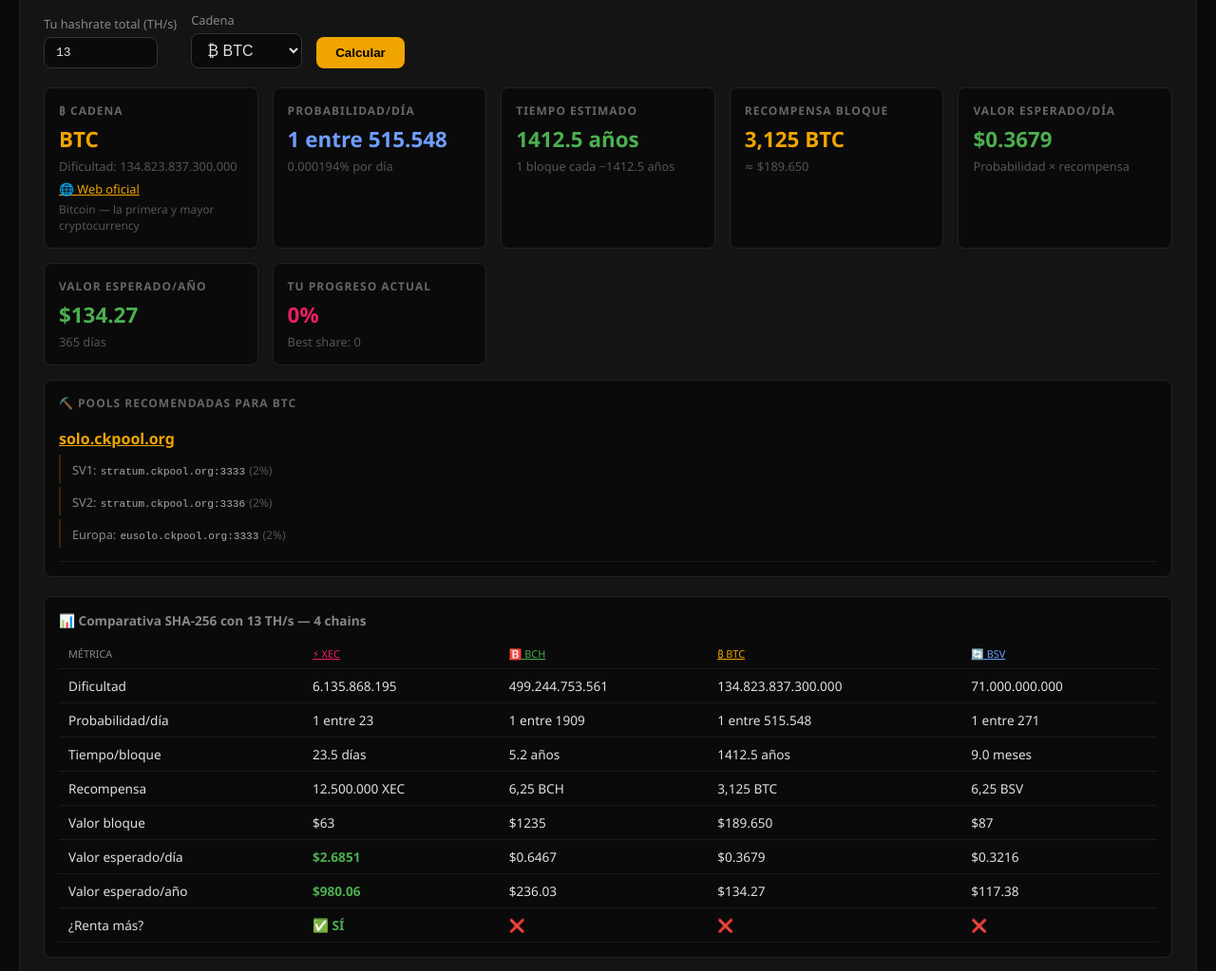
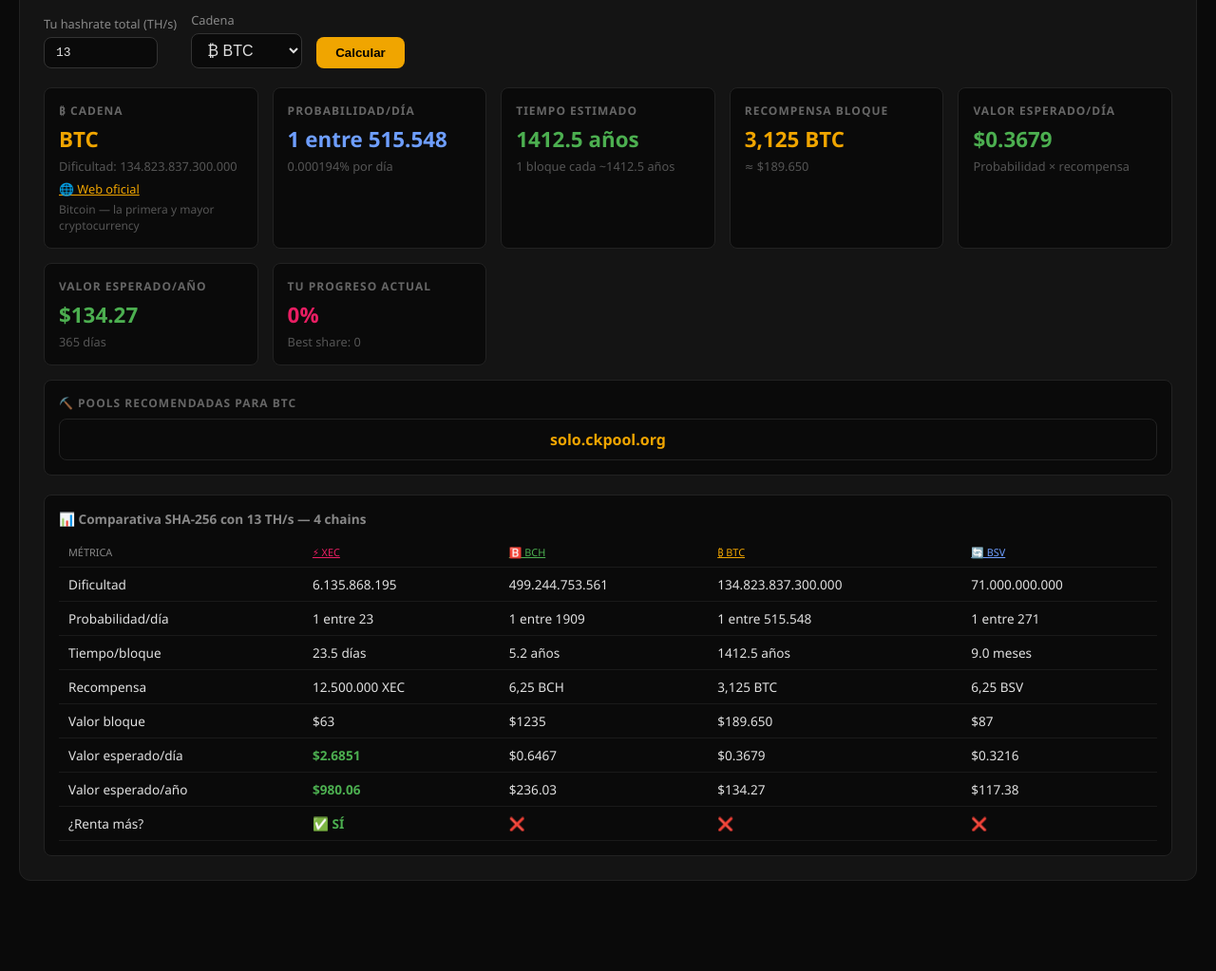
Before and after one commit to Pexuguelas/ckpool-dashboard, a plain HTML site: page index.html in a window 1280 px wide. Shown: the part 1437-2460 px from the top of the page at 95% size. After the commit the page ends 2415 px from the top, so only its background shows below. Drawn offline with nearby package versions, Linux system fonts and the light colour scheme.

Commit message:
Simplificar pools: solo enlaces a webs oficiales, sin stratum
- Eliminados todos los stratum (algunas pools requieren registro)
- Cada pool es un boton enlace a su web oficial
- BTC: solo.ckpool.org
- BCH: solo.ckpool BCH + Mining Dutch BCH
- BSV: Mining Dutch BSV
- XEC: Mining Dutch XEC + e.cash/mining

```diff
--- a/index.html
+++ b/index.html
@@ -226,34 +226,18 @@
         // Difficulty and price data (updated from APIs)
         let CHAINS = {
             btc: { name: 'BTC', emoji: '₿', diff: 1.348238373e14, price: 60688, reward: 3.125, color: '#f0a500', web: 'https://bitcoin.org', desc: 'Bitcoin — la primera y mayor cryptocurrency', pools: [
-                { name: 'solo.ckpool.org', url: 'https://solo.ckpool.org', stratums: [
-                    { label: 'SV1', stratum: 'stratum.ckpool.org:3333', fee: '2%' },
-                    { label: 'SV2', stratum: 'stratum.ckpool.org:3336', fee: '2%' },
-                    { label: 'Europa', stratum: 'eusolo.ckpool.org:3333', fee: '2%' }
-                ]}
+                { name: 'solo.ckpool.org', url: 'https://solo.ckpool.org' }
             ] },
             bch: { name: 'BCH', emoji: '🅱️', diff: 4.99244753561e11, price: 197.52, reward: 6.25, color: '#4caf50', web: 'https://bch.info', desc: 'Bitcoin Cash — fork de Bitcoin con bloques más grandes', pools: [
-                { name: 'solo.ckpool BCH', url: 'https://solo.ckpool.org', stratums: [
-                    { label: 'SV1', stratum: 'stratum.bcckpool.com:3333', fee: '2%' }
-                ]},
-                { name: 'Mining Dutch BCH', url: 'https://www.mining-dutch.nl/pools/bitcoincashnode.php', stratums: [
-                    { label: 'Europa', stratum: 'europe.mining-dutch.nl:3406', fee: '0.50% solo' }
-                ]}
+                { name: 'solo.ckpool BCH', url: 'https://solo.ckpool.org' },
+                { name: 'Mining Dutch BCH', url: 'https://www.mining-dutch.nl/pools/bitcoincashnode.php' }
             ] },
             bsv: { name: 'BSV', emoji: '🔄', diff: 7.1e10, price: 13.97, reward: 6.25, color: '#6e9eff', web: 'https://bitcoinsv.com', desc: 'Bitcoin SV — fork de BCH enfocado en escalabilidad on-chain', pools: [
-                { name: 'Mining Dutch BSV', url: 'https://www.mining-dutch.nl/pools/bitcoinsv.php', stratums: [
-                    { label: 'Europa', stratum: 'europe.mining-dutch.nl:3433', fee: '0.50% solo' },
-                    { label: 'Américas', stratum: 'americas.mining-dutch.nl:3433', fee: '0.50% solo' },
-                    { label: 'Asia', stratum: 'asia.mining-dutch.nl:3433', fee: '0.50% solo' }
-                ]}
+                { name: 'Mining Dutch BSV', url: 'https://www.mining-dutch.nl/pools/bitcoinsv.php' }
             ] },
             xec: { name: 'XEC', emoji: '⚡', diff: 6.135868195e9, price: 0.00000504, reward: 12500000, color: '#e91e63', web: 'https://e.cash', desc: 'eCash (XEC) — fork de BCH con re-denominación, dificultad muy baja. Merged mining gratis', pools: [
-                { name: 'Mining Dutch XEC', url: 'https://www.mining-dutch.nl/pools/ecash.php', stratums: [
-                    { label: 'Europa', stratum: 'europe.mining-dutch.nl:3407', fee: '0.50% solo' },
-                    { label: 'Américas', stratum: 'americas.mining-dutch.nl:3407', fee: '0.50% solo' },
-                    { label: 'Asia', stratum: 'asia.mining-dutch.nl:3407', fee: '0.50% solo' }
-                ]},
-                { name: 'eCash Mining (más pools)', url: 'https://e.cash/mining', stratums: [] }
+                { name: 'Mining Dutch XEC', url: 'https://www.mining-dutch.nl/pools/ecash.php' },
+                { name: 'eCash Mining (más pools)', url: 'https://e.cash/mining' }
             ] }
         };
 
@@ -312,10 +296,7 @@
                 <div class="calc-result-card"><h4>Valor esperado/día</h4><div class="calc-value" style="color:#4caf50">$${expectedValueDay.toFixed(4)}</div><div class="calc-sub">Probabilidad × recompensa</div></div>
                 <div class="calc-result-card"><h4>Valor esperado/año</h4><div class="calc-value" style="color:#4caf50">$${(expectedValueDay*365).toFixed(2)}</div><div class="calc-sub">365 días</div></div>
                 <div class="calc-result-card"><h4>Tu progreso actual</h4><div class="calc-value" style="color:#e91e63">${progress}%</div><div class="calc-sub">Best share: ${formatNum(Math.round(bestshare))}</div></div>
-                <div class="calc-result-card" style="grid-column:1/-1"><h4>⛏️ Pools recomendadas para ${c.name}</h4><div style="margin-top:8px">${c.pools.map(p => {
-                    const stratumList = p.stratums.length > 0 ? p.stratums.map(s => `<div style="padding:4px 0 4px 12px;border-left:2px solid ${c.color}33;margin:4px 0"><span style="color:#888;font-size:0.8em">${s.label}:</span> <span style="color:#aaa;font-family:monospace;font-size:0.85em">${s.stratum}</span> <span style="color:#555;font-size:0.75em">(${s.fee})</span></div>`).join('') : '<div style="color:#555;font-size:0.8em;padding:4px 0 4px 12px">Ver pools en la web oficial</div>';
-                    return `<div style="padding:10px 0;border-bottom:1px solid #1a1a1a"><div style="display:flex;justify-content:space-between;align-items:center"><a href="${p.url}" target="_blank" style="color:${c.color};text-decoration:underline;font-weight:bold">${p.name}</a></div><div style="margin-top:6px">${stratumList}</div></div>`;
-                }).join('')}</div></div>
+                <div class="calc-result-card" style="grid-column:1/-1"><h4>⛏️ Pools recomendadas para ${c.name}</h4><div style="margin-top:8px;display:flex;flex-direction:column;gap:8px">${c.pools.map(p => `<a href="${p.url}" target="_blank" style="display:block;padding:10px 14px;background:#0a0a0a;border:1px solid #222;border-radius:8px;color:${c.color};text-decoration:none;font-weight:bold;text-align:center">${p.name}</a>`).join('')}</div></div>
             `;
 
             // Comparison table all chains
```
